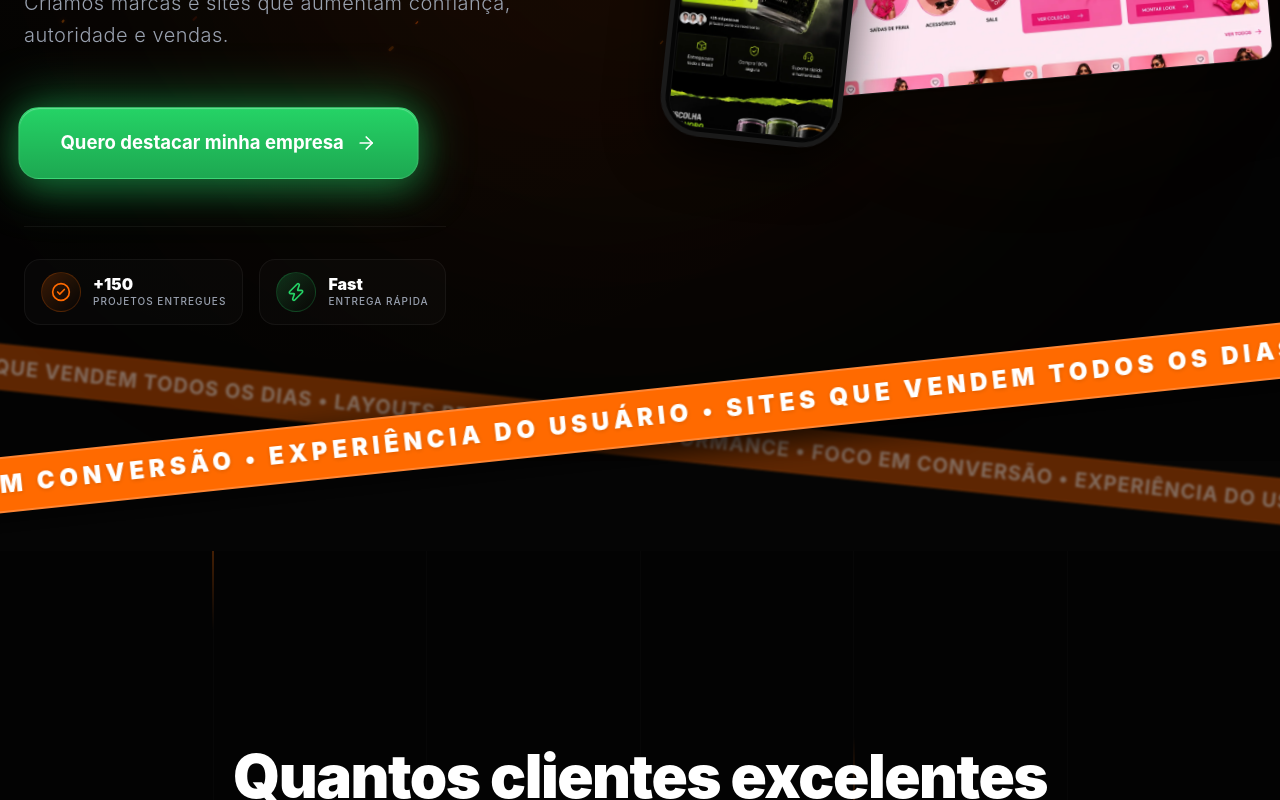
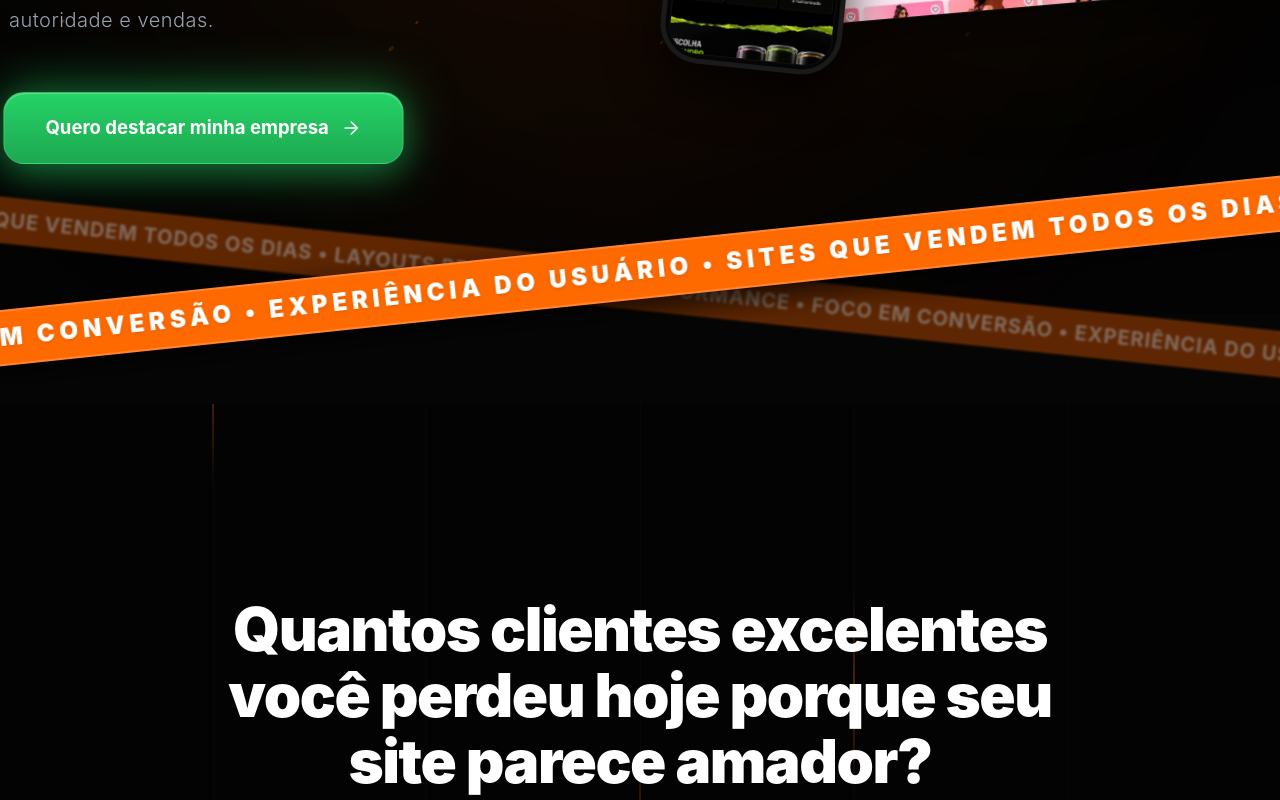
Before and after one commit to manSAdioca/Soul-Design, a React (Vite) app: page / in a window 1280 px wide. Shown: the part 744-1544 px from the top of the page. Built offline with nearby package versions, Linux system fonts and the light colour scheme.

Commit message:
style: remove os cards de Trust Badges do Hero a pedido

```diff
--- a/src/components/Hero.jsx
+++ b/src/components/Hero.jsx
@@ -250,28 +250,6 @@ export default function Hero() {
               </button>
             </div>
 
-            {/* Trust Badges Premium (Glassmorphism) */}
-            <div className="flex flex-row flex-wrap justify-center lg:justify-start items-center gap-3 md:gap-4 mt-8 pt-8 border-t border-white/5 w-full">
-              <div className="flex items-center gap-3 px-4 py-3 rounded-2xl bg-white/[0.02] border border-white/[0.05] backdrop-blur-md hover:bg-white/[0.04] transition-colors cursor-default">
-                <div className="flex items-center justify-center w-10 h-10 rounded-full bg-gradient-to-br from-[#FF6A00]/20 to-transparent border border-[#FF6A00]/20 text-[#FF6A00]">
-                  <CheckCircle2 className="w-5 h-5" />
-                </div>
-                <div className="flex flex-col items-start">
-                  <span className="text-white font-black text-sm md:text-base leading-tight">+150</span>
-                  <span className="text-gray-400 text-[9px] md:text-[10px] uppercase tracking-[0.1em] font-medium">Projetos Entregues</span>
-                </div>
-              </div>
-
-              <div className="flex items-center gap-3 px-4 py-3 rounded-2xl bg-white/[0.02] border border-white/[0.05] backdrop-blur-md hover:bg-white/[0.04] transition-colors cursor-default">
-                <div className="flex items-center justify-center w-10 h-10 rounded-full bg-gradient-to-br from-[#25D366]/20 to-transparent border border-[#25D366]/20 text-[#25D366]">
-                  <Zap className="w-5 h-5" />
-                </div>
-                <div className="flex flex-col items-start">
-                  <span className="text-white font-black text-sm md:text-base leading-tight">Fast</span>
-                  <span className="text-gray-400 text-[9px] md:text-[10px] uppercase tracking-[0.1em] font-medium">Entrega Rápida</span>
-                </div>
-              </div>
-            </div>
 
           </div>
         </div>
```
